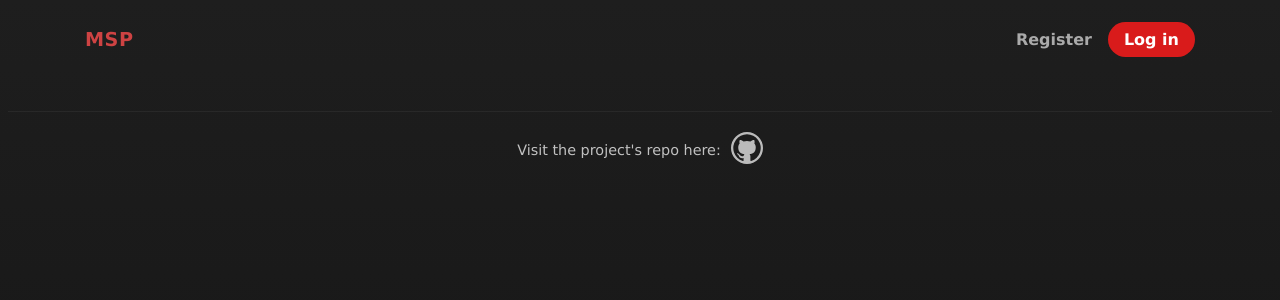
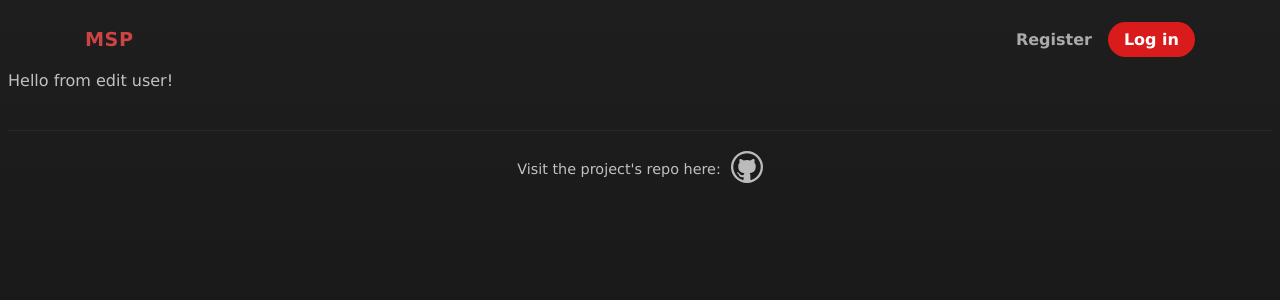
Before and after one commit to WiktorM413/meeting-scheduling-platform, a React (Vite) app in the folder frontend/: page /editUser/1 in a window 1280 px wide. Shown: the top 300 px of the page. Built offline with nearby package versions, Linux system fonts and the light colour scheme; no server answers.

Commit message:
Rename file to be UserSettings instead

```diff
--- a/frontend/src/Routes/UserRoutes.tsx
+++ b/frontend/src/Routes/UserRoutes.tsx
@@ -1,6 +1,6 @@
 import type { RouteObject } from "react-router-dom";
 import UserProfile from "../User/UserProfile";
-import EditUser from "../User/EditUser";
+import UserSettings from "../User/UserSettings";
 
 const UserRoutes: RouteObject[] =
 [
@@ -10,7 +10,7 @@ const UserRoutes: RouteObject[] =
 	},
 	{
 		path:    "/editUser/:userId",
-		element: <EditUser />
+		element: <UserSettings />
 	}
 ]
 
--- a/frontend/src/User/EditUser.tsx
+++ /dev/null
@@ -1,8 +0,0 @@
-export default function EditUser()
-{
-	return (
-		<div className="msp-edit-user">
-
-		</div>
-	)
-}
--- /dev/null
+++ b/frontend/src/User/UserSettings.tsx
@@ -0,0 +1,8 @@
+export default function UserSettings()
+{
+	return (
+		<div className="msp-edit-user">
+			Hello from edit user!
+		</div>
+	)
+}
```
